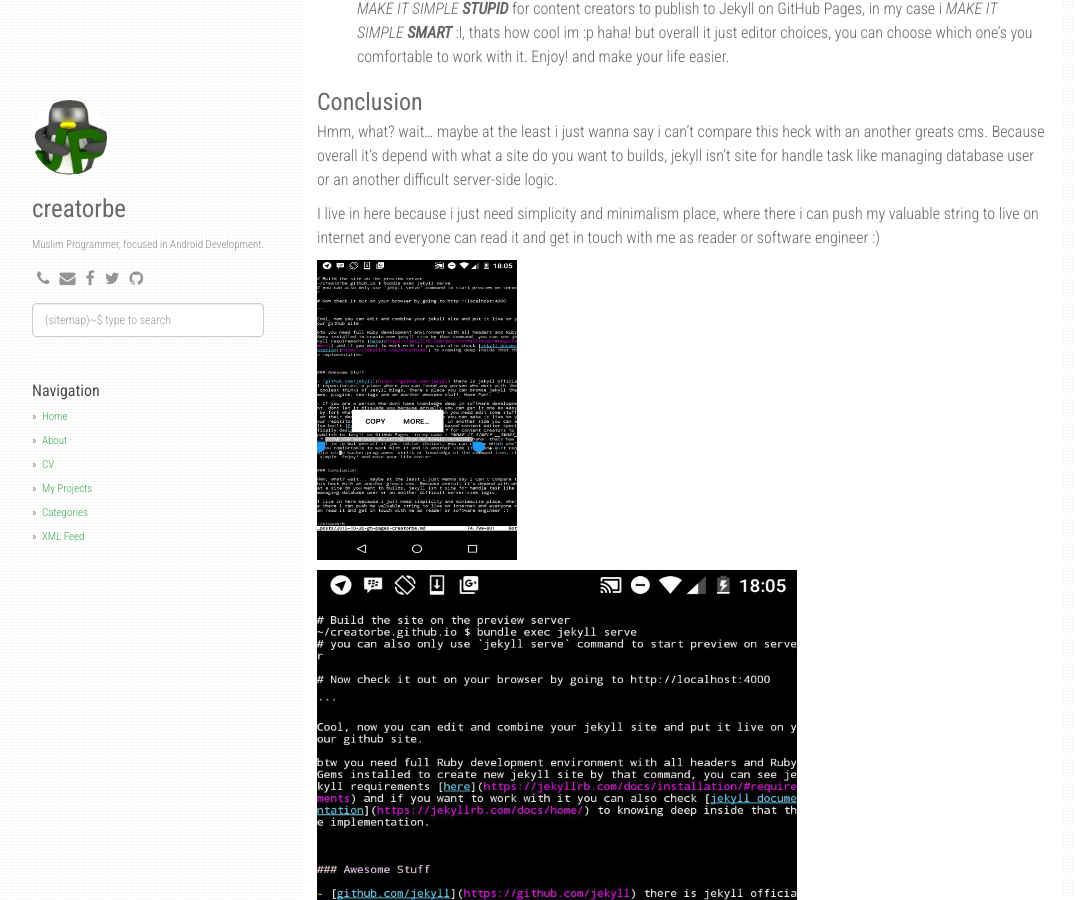
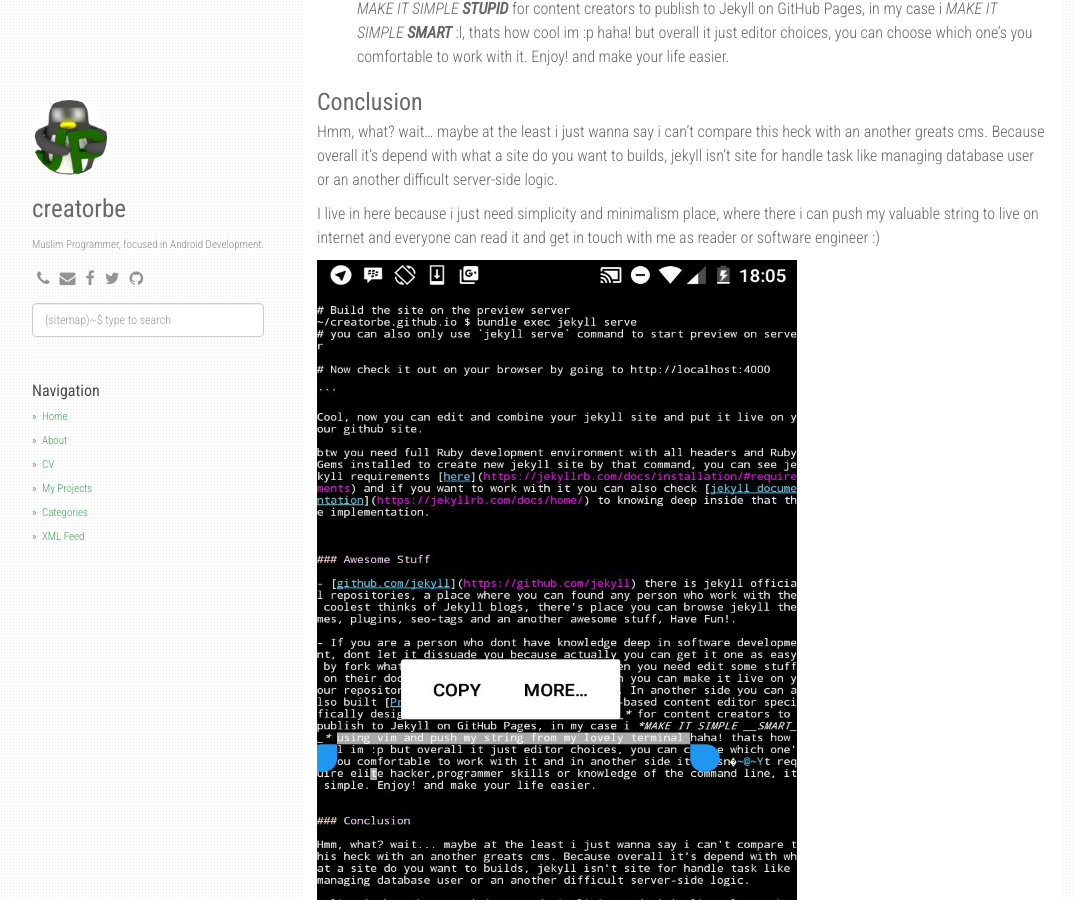
Before and after one commit to creatorbe/creatorbe.github.io, a Jekyll site: the page built from _posts/2015-10-26-gh-pages-creatorbe.md, in a window 1280 px wide and 900 px high, scrolled down 2198 px. Shown: the whole window, without its empty margins (53-1128 px from the left). Built offline with Jekyll 4.4.1, drawn with Linux system fonts in a browser that asks for light colours; nearby versions of some CDN libraries; comment, search, counter and statistics services are not loaded.

Commit message:
nice image resolutions

```diff
--- a/_posts/2015-10-26-gh-pages-creatorbe.md
+++ b/_posts/2015-10-26-gh-pages-creatorbe.md
@@ -85,8 +85,6 @@
 
 I live in here because i just need simplicity and minimalism place, where there i can push my valuable string to live on internet and everyone can read it and get in touch with me as reader or software engineer :)
 
-<img style="height:300px; width:200px" src="https://raw.githubusercontent.com/creatorbe/creatorbe.github.io/master/static/img/creatorbe-links-android.jpg" alt="creatorb links on android"/>
-
 ![creatorbelinks-android](https://raw.githubusercontent.com/creatorbe/creatorbe.github.io/master/static/img/creatorbe-links-android.png)
 
 
```
Also changed, not shown: static/img/creatorbe-links-android.jpg (deleted).
